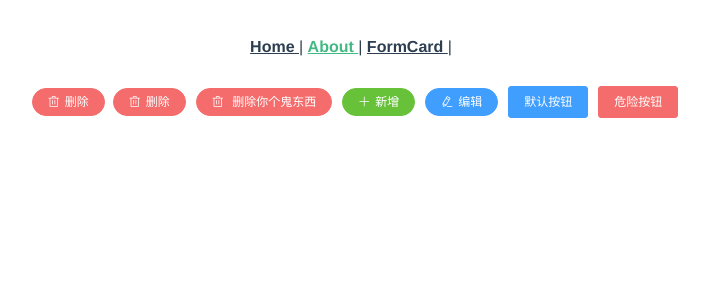
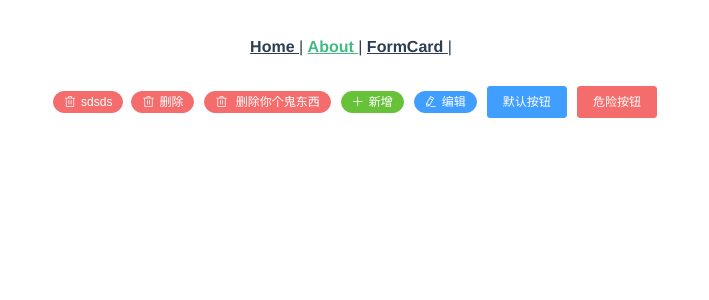
Before and after one commit to jiangjing1994/fishhook, a Vue app: page /Button in a window 1280 px wide. Shown: the top 300 px of the page, without its empty margins (289-998 px from the left). Built offline with nearby package versions, Linux system fonts and the light colour scheme.

Commit message:
build: v0.1.11

```diff
--- a/packages/Button/src/main.vue
+++ b/packages/Button/src/main.vue
@@ -103,7 +103,7 @@ export default {
 
 
             return(
-                <el-dropdown  v-on:command={handleCommand}>
+                <el-dropdown size={this.size}  v-on:command={handleCommand}>
                     <div style="padding: 0 8px">
                         { button }
                     </div>
@@ -142,6 +142,7 @@ export default {
 
             return(
                 <el-button
+                    style="padding:4px 10px"
                     size="mini"
                     type={get(specialButtonConfig,type).type}
                     icon={get(specialButtonConfig,type).icon}
--- a/src/views/Button.vue
+++ b/src/views/Button.vue
@@ -1,6 +1,6 @@
 <template>
   <div class="about">
-    <KemButton :select-button-group="selectButtonGroup" @clickButtonItem='clickButtonItem' type="operate.del" />
+    <KemButton :select-button-group="selectButtonGroup" @clickButtonItem='clickButtonItem' type="operate.del" >sdsds</KemButton>
     <KemButton type="operate.del" />
     <KemButton type="operate.del">
       删除你个鬼东西
```
